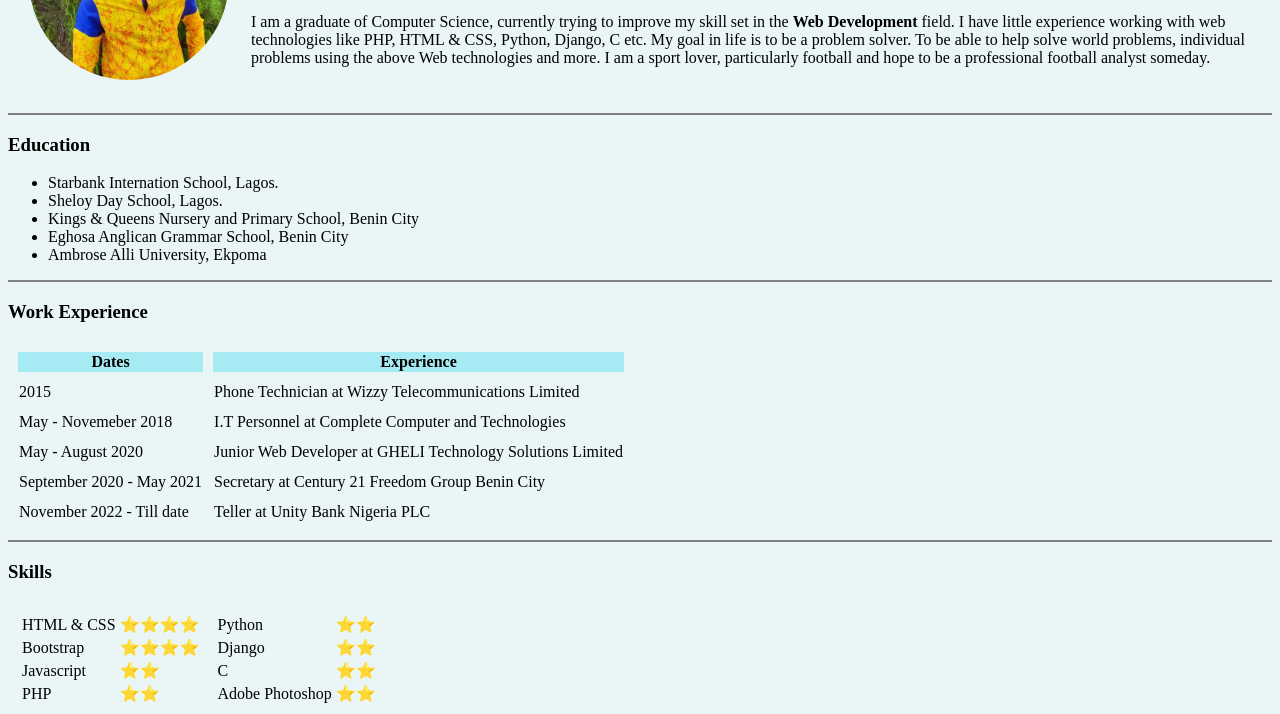
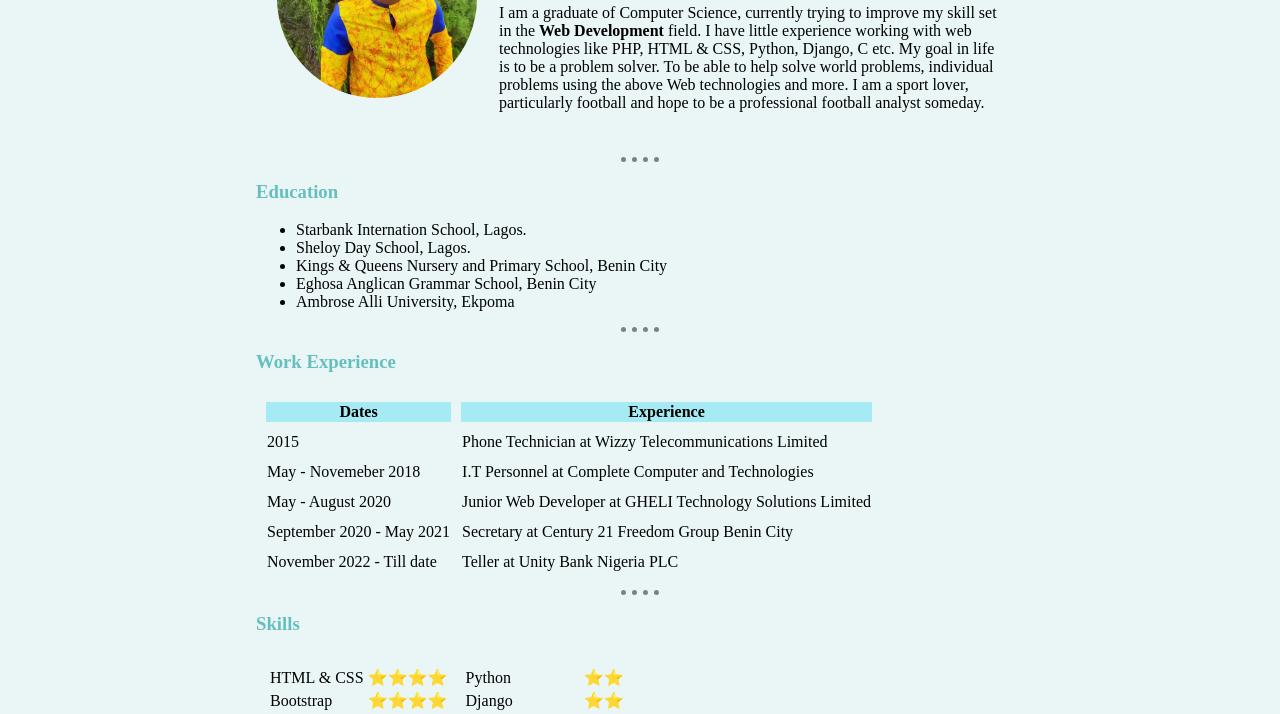
Before and after one commit to emmaimade/CV, a plain HTML site: page index.html in a window 1280 px wide. Shown: the part 149-863 px from the top of the page. Drawn offline with Linux system fonts and the light colour scheme.

Commit message:
Changed to external css

```diff
--- a/index.html
+++ b/index.html
@@ -3,8 +3,8 @@
   <head>
     <title>Emmanuel's Personal Site</title>
     <meta charset="UTF-8" />
-    <!--<link rel="stylesheet" href="styles.css" />
-    <script type="module" src="script.js"></script>-->
+    <link rel="stylesheet" href="css/styles.css" />
+    <!--<script type="module" src="script.js"></script>-->
   </head>
   <body style="background-color: #Eaf6f6;">
     <table cellspacing="20">
```
